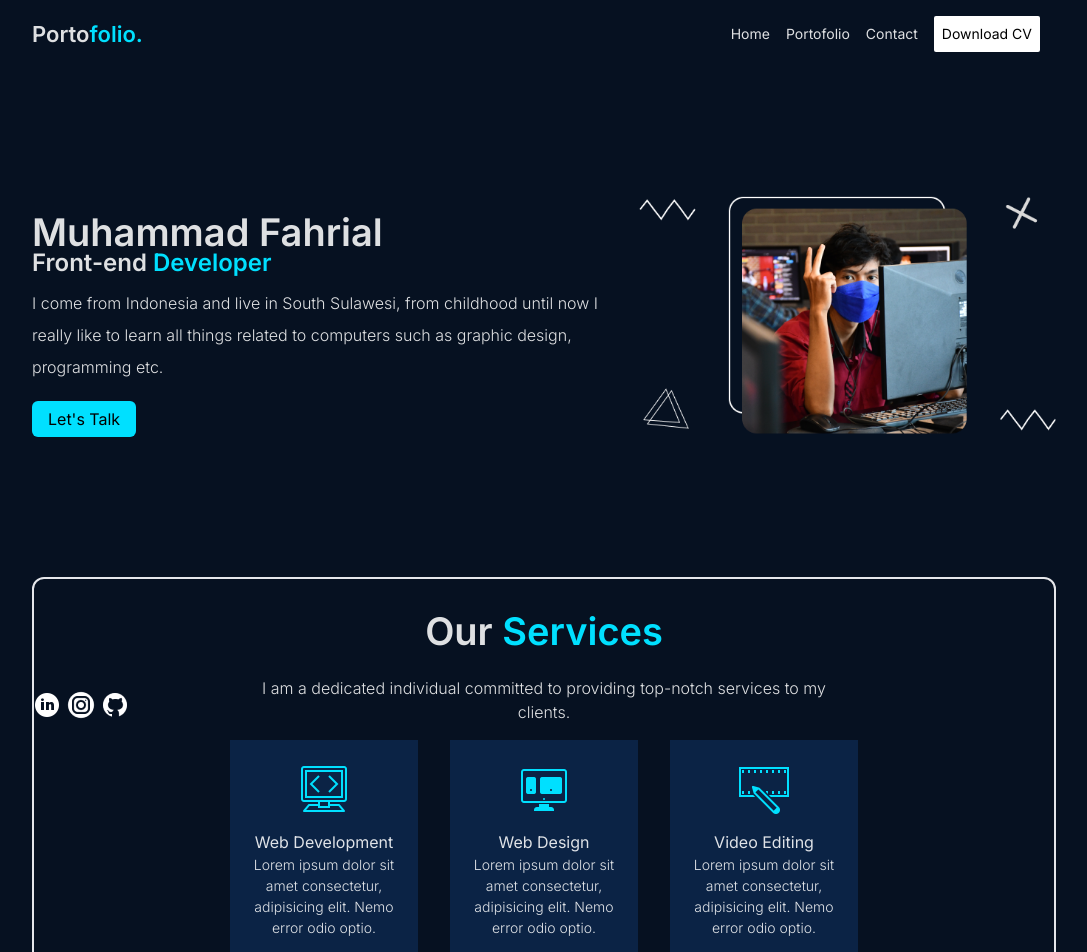
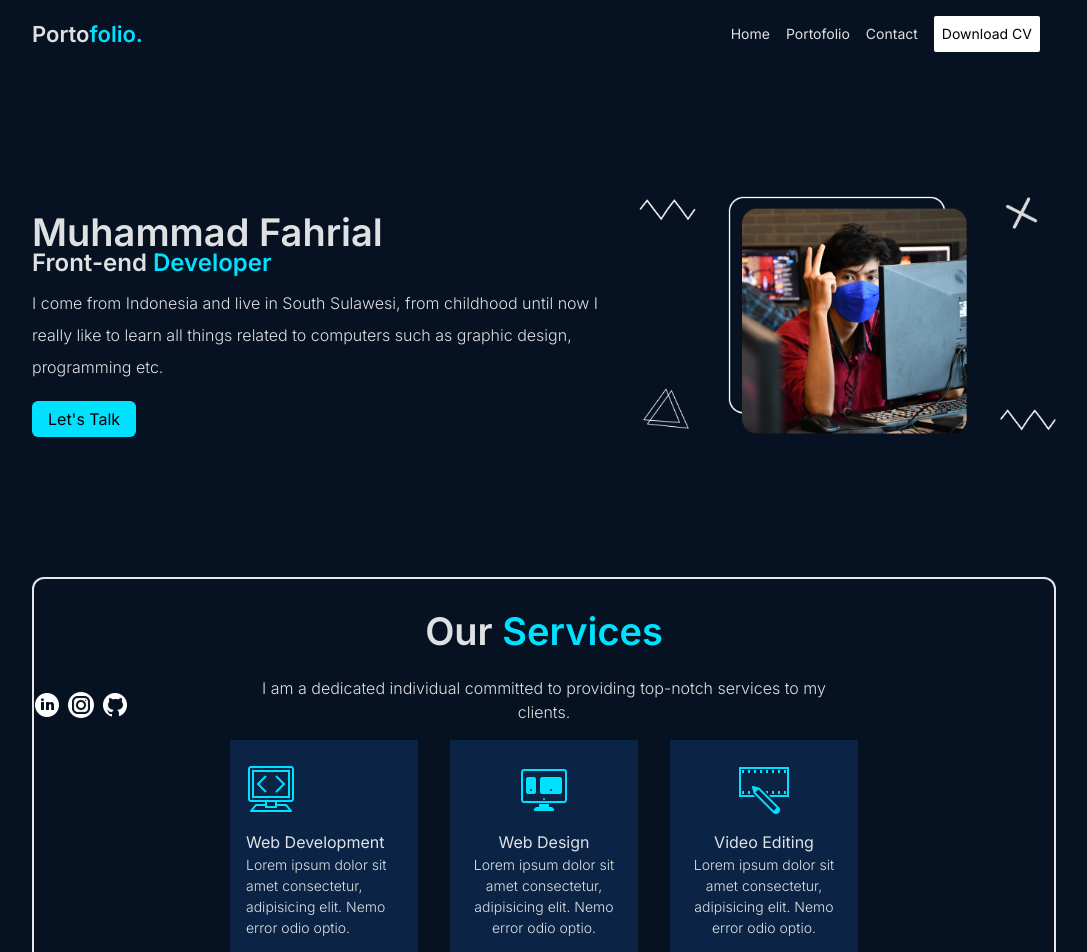
Before and after one commit to MuhammadFahrial/my-portofolio, a React (Vite) app: page / in a window 1280 px wide. Shown: the top 952 px of the page, without its empty margins (96-1183 px from the left). Built offline with nearby package versions, Linux system fonts and the light colour scheme.

Commit message:
'update:services'

```diff
--- a/src/components/Pages/Body/Home/Home.jsx
+++ b/src/components/Pages/Body/Home/Home.jsx
@@ -78,8 +78,8 @@ export default function Home() {
           to my clients.
         </p>
         <div className="flex justify-center flex-wrap gap-8">
-          <div className="web-dev px-4 py-6 bg-[#0B2345] xl:w-1/5 text-center">
-            <img src={webDev} alt="" className="pb-4 block mr-auto ml-auto" />
+          <div className="web-dev px-4 py-6 bg-[#0B2345] xl:w-1/5">
+            <img src={webDev} alt="" className="pb-4" />
             <h1>Web Development</h1>
             <p className="text-[14px] font-light">
               Lorem ipsum dolor sit amet consectetur, adipisicing elit. Nemo
```
